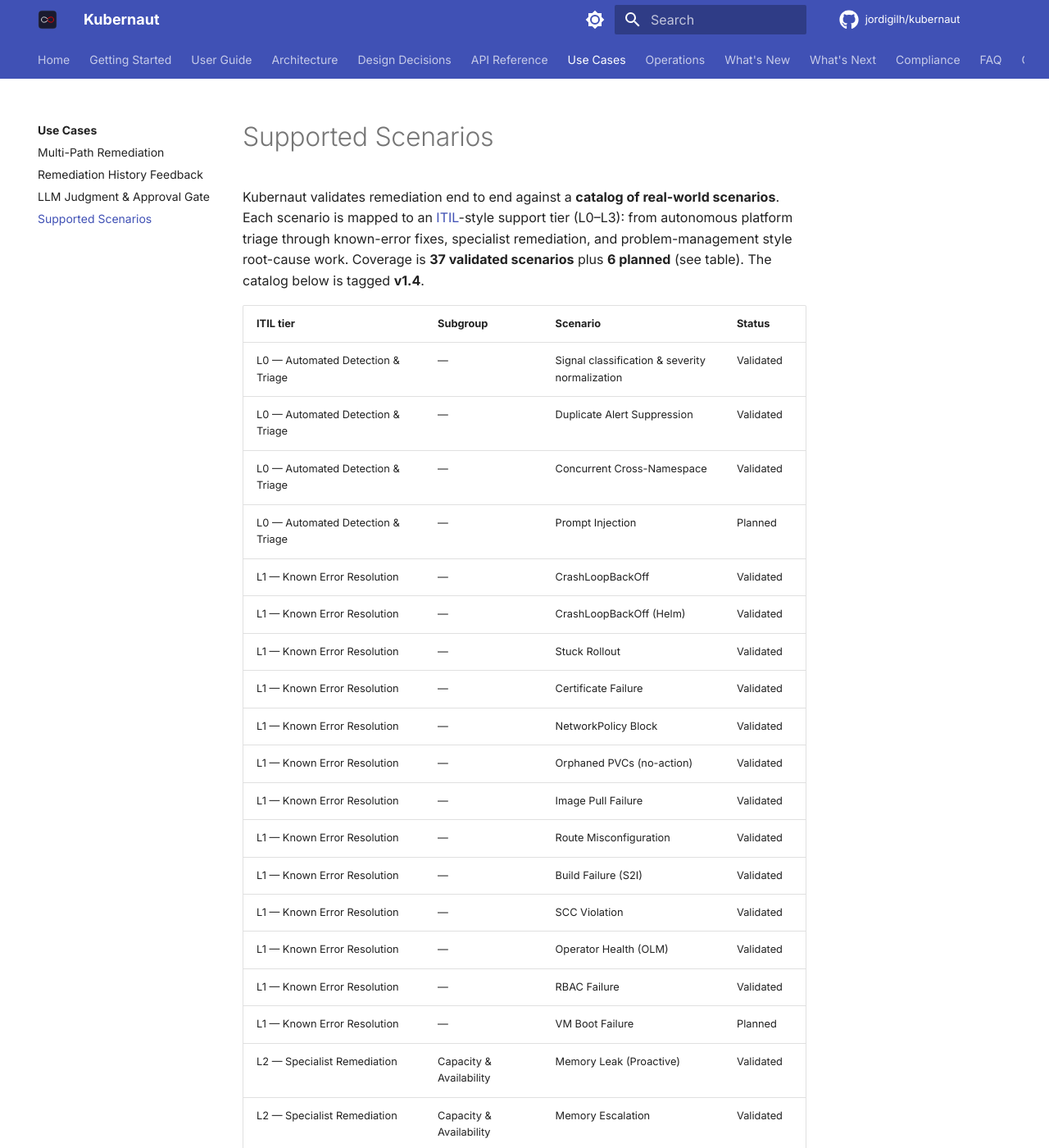
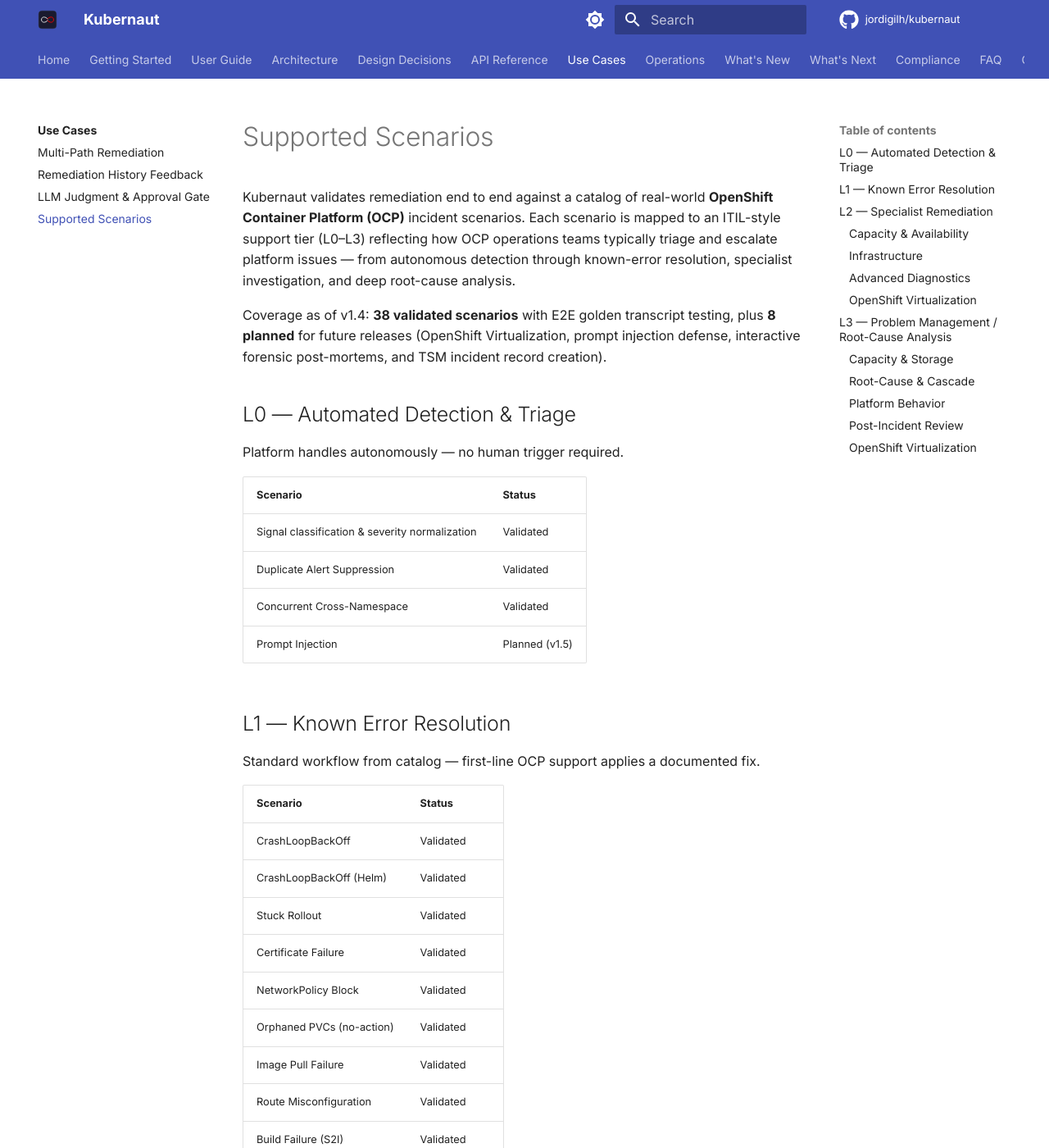
Before and after one commit to jordigilh/kubernaut-docs, an MkDocs documentation site: the page built from docs/use-cases/supported-scenarios.md, in a window 1280 px wide and 1400 px high. Shown: the whole window at 82% size. Built offline with MkDocs 1.6.1 and Material for MkDocs 9.7.7, drawn with Linux system fonts in a browser that asks for light colours; comment, search, counter and statistics services are not loaded; the version menu is left out; some of the changed text lies outside the part shown.

Commit message:
docs: Operator as production deployment, ITIL scenarios for OCP, audit fixes
- Restructure installation.md: Kubernaut Operator is the only supported
  production deployment method; Helm chart is for dev/testing/CI only
- Add Operator section with OLM install path and lifecycle overview
- Reframe supported scenarios as OCP incident support tiers, not generic ITIL
- Add missing L3 scenarios: Post Incident Review (validated),
  Interactive forensic post-mortem (v1.5), Incident record creation/TSM (v1.6+)
- Update scenario count to 38 validated + 8 planned
- Split flat scenario table into per-tier sections with subgroup headers
- Fix OCP chart deprecation notice to point to Operator
- Fix stale NetworkPolicies note in architecture/overview.md

Co-authored-by: Cursor <cursoragent@cursor.com>

```diff
--- a/docs/use-cases/supported-scenarios.md
+++ b/docs/use-cases/supported-scenarios.md
@@ -1,53 +1,126 @@
 # Supported Scenarios
 
-Kubernaut validates remediation end to end against a **catalog of real-world scenarios**. Each scenario is mapped to an [ITIL](https://en.wikipedia.org/wiki/ITIL)-style support tier (L0–L3): from autonomous platform triage through known-error fixes, specialist remediation, and problem-management style root-cause work. Coverage is **37 validated scenarios** plus **6 planned** (see table). The catalog below is tagged **v1.4**.
+Kubernaut validates remediation end to end against a catalog of real-world **OpenShift Container Platform (OCP)** incident scenarios. Each scenario is mapped to an ITIL-style support tier (L0–L3) reflecting how OCP operations teams typically triage and escalate platform issues — from autonomous detection through known-error resolution, specialist investigation, and deep root-cause analysis.
 
-| ITIL tier | Subgroup | Scenario | Status |
-|-----------|----------|----------|--------|
-| L0 — Automated Detection & Triage | — | Signal classification & severity normalization | Validated |
-| L0 — Automated Detection & Triage | — | Duplicate Alert Suppression | Validated |
-| L0 — Automated Detection & Triage | — | Concurrent Cross-Namespace | Validated |
-| L0 — Automated Detection & Triage | — | Prompt Injection | Planned |
-| L1 — Known Error Resolution | — | CrashLoopBackOff | Validated |
-| L1 — Known Error Resolution | — | CrashLoopBackOff (Helm) | Validated |
-| L1 — Known Error Resolution | — | Stuck Rollout | Validated |
-| L1 — Known Error Resolution | — | Certificate Failure | Validated |
-| L1 — Known Error Resolution | — | NetworkPolicy Block | Validated |
-| L1 — Known Error Resolution | — | Orphaned PVCs (no-action) | Validated |
-| L1 — Known Error Resolution | — | Image Pull Failure | Validated |
-| L1 — Known Error Resolution | — | Route Misconfiguration | Validated |
-| L1 — Known Error Resolution | — | Build Failure (S2I) | Validated |
-| L1 — Known Error Resolution | — | SCC Violation | Validated |
-| L1 — Known Error Resolution | — | Operator Health (OLM) | Validated |
-| L1 — Known Error Resolution | — | RBAC Failure | Validated |
-| L1 — Known Error Resolution | — | VM Boot Failure | Planned |
-| L2 — Specialist Remediation | Capacity & Availability | Memory Leak (Proactive) | Validated |
-| L2 — Specialist Remediation | Capacity & Availability | Memory Escalation | Validated |
-| L2 — Specialist Remediation | Capacity & Availability | SLO Burn Rate | Validated |
-| L2 — Specialist Remediation | Capacity & Availability | HPA Maxed Out | Validated |
-| L2 — Specialist Remediation | Capacity & Availability | PDB Deadlock | Validated |
-| L2 — Specialist Remediation | Infrastructure | Pending Taint | Validated |
-| L2 — Specialist Remediation | Infrastructure | Node NotReady | Validated |
-| L2 — Specialist Remediation | Infrastructure | Mesh Routing Failure | Validated |
-| L2 — Specialist Remediation | Infrastructure | GitOps Drift (ArgoCD) | Validated |
-| L2 — Specialist Remediation | Advanced Diagnostics | Cross-Namespace Dependency | Validated |
-| L2 — Specialist Remediation | Advanced Diagnostics | Severity Misdirection | Validated |
-| L2 — Specialist Remediation | Advanced Diagnostics | Red-Herring Noise | Validated |
-| L2 — Specialist Remediation | Advanced Diagnostics | Alert Misdirection | Validated |
-| L2 — Specialist Remediation | OpenShift Virtualization | VM Migration Failure | Planned |
-| L2 — Specialist Remediation | OpenShift Virtualization | VM Network Post-Migration | Planned |
-| L3 — Problem Management / Root-Cause Analysis | Capacity & Storage | Autoscale (cluster) | Validated |
-| L3 — Problem Management / Root-Cause Analysis | Capacity & Storage | StatefulSet PVC Failure | Validated |
-| L3 — Problem Management / Root-Cause Analysis | Capacity & Storage | DiskPressure Migration † | Validated |
-| L3 — Problem Management / Root-Cause Analysis | Capacity & Storage | PVC Capacity Forecast | Validated |
-| L3 — Problem Management / Root-Cause Analysis | Root-Cause & Cascade | Resource Contention | Validated |
-| L3 — Problem Management / Root-Cause Analysis | Root-Cause & Cascade | DB Connection Saturation | Validated |
-| L3 — Problem Management / Root-Cause Analysis | Root-Cause & Cascade | Cascading Service Failure | Validated |
-| L3 — Problem Management / Root-Cause Analysis | Root-Cause & Cascade | etcd Defrag Forecast | Validated |
-| L3 — Problem Management / Root-Cause Analysis | Platform Behavior | ResourceQuota Exhaustion | Validated |
-| L3 — Problem Management / Root-Cause Analysis | OpenShift Virtualization | VM Storage Degradation | Planned |
-| L3 — Problem Management / Root-Cause Analysis | OpenShift Virtualization | VM Cascading Migration Drain | Planned |
+Coverage as of v1.4: **38 validated scenarios** with E2E golden transcript testing, plus **8 planned** for future releases (OpenShift Virtualization, prompt injection defense, interactive forensic post-mortems, and TSM incident record creation).
 
-† **DiskPressure Migration** spans multiple L3 sub-categories (storage, infrastructure, proactive, GitOps-aware), with OCP and Ansible Automation Platform integration.
+## L0 — Automated Detection & Triage
 
-Planned rows follow the Kubernaut v1.4 ITIL mapping appendix: additional L0/L1 items and OpenShift Virtualization scenarios are targeted for **v1.5**. Scenarios are **E2E tested with golden transcripts** as part of validation.
+Platform handles autonomously — no human trigger required.
+
+| Scenario | Status |
+|----------|--------|
+| Signal classification & severity normalization | Validated |
+| Duplicate Alert Suppression | Validated |
+| Concurrent Cross-Namespace | Validated |
+| Prompt Injection | Planned (v1.5) |
+
+## L1 — Known Error Resolution
+
+Standard workflow from catalog — first-line OCP support applies a documented fix.
+
+| Scenario | Status |
+|----------|--------|
+| CrashLoopBackOff | Validated |
+| CrashLoopBackOff (Helm) | Validated |
+| Stuck Rollout | Validated |
+| Certificate Failure | Validated |
+| NetworkPolicy Block | Validated |
+| Orphaned PVCs (no-action) | Validated |
+| Image Pull Failure | Validated |
+| Route Misconfiguration | Validated |
+| Build Failure (S2I) | Validated |
+| SCC Violation | Validated |
+| Operator Health (OLM) | Validated |
+| RBAC Failure | Validated |
+| VM Boot Failure | Planned (v1.5) |
+
+## L2 — Specialist Remediation
+
+Deep investigation with targeted remediation — OCP resolver group level.
+
+### Capacity & Availability
+
+| Scenario | Status |
+|----------|--------|
+| Memory Leak (Proactive) | Validated |
+| Memory Escalation | Validated |
+| SLO Burn Rate | Validated |
+| HPA Maxed Out | Validated |
+| PDB Deadlock | Validated |
+
+### Infrastructure
+
+| Scenario | Status |
+|----------|--------|
+| Pending Taint | Validated |
+| Node NotReady | Validated |
+| Mesh Routing Failure | Validated |
+| GitOps Drift (ArgoCD) | Validated |
+
+### Advanced Diagnostics
+
+| Scenario | Status |
+|----------|--------|
+| Cross-Namespace Dependency | Validated |
+| Severity Misdirection | Validated |
+| Red-Herring Noise | Validated |
+| Alert Misdirection | Validated |
+
+### OpenShift Virtualization
+
+| Scenario | Status |
+|----------|--------|
+| VM Migration Failure | Planned (v1.5) |
+| VM Network Post-Migration | Planned (v1.5) |
+
+## L3 — Problem Management / Root-Cause Analysis
+
+Deep RCA, capacity planning, and cascading failure analysis across the OCP platform.
+
+### Capacity & Storage
+
+| Scenario | Status |
+|----------|--------|
+| Autoscale (cluster) | Validated |
+| StatefulSet PVC Failure | Validated |
+| DiskPressure Migration | Validated |
+| PVC Capacity Forecast | Validated |
+
+### Root-Cause & Cascade
+
+| Scenario | Status |
+|----------|--------|
+| Resource Contention | Validated |
+| DB Connection Saturation | Validated |
+| Cascading Service Failure | Validated |
+| etcd Defrag Forecast | Validated |
+
+### Platform Behavior
+
+| Scenario | Status |
+|----------|--------|
+| ResourceQuota Exhaustion | Validated |
+
+### Post-Incident Review
+
+| Scenario | Status |
+|----------|--------|
+| Post Incident Review | Validated |
+| Interactive forensic post-mortem | Planned (v1.5) |
+| Incident record creation (TSM) | Planned (v1.6+) |
+
+### OpenShift Virtualization
+
+| Scenario | Status |
+|----------|--------|
+| VM Storage Degradation | Planned (v1.5) |
+| VM Cascading Migration Drain | Planned (v1.5) |
+
+---
+
+!!! note "DiskPressure Migration"
+    DiskPressure Migration spans multiple L3 sub-categories (storage, infrastructure, proactive, GitOps-aware) with OCP and Ansible Automation Platform (AAP) integration.
+
+!!! info "Validation methodology"
+    All validated scenarios are E2E tested with **golden transcripts** — recorded investigation and remediation sessions that serve as regression baselines. Planned scenarios for v1.5 focus on OpenShift Virtualization workloads, prompt injection defense at the signal intake tier, and interactive forensic post-mortems. Incident record creation via TSM integration is targeted for v1.6+.
```
Also changed, not shown: docs/getting-started/installation.md (+47 -5 lines).
